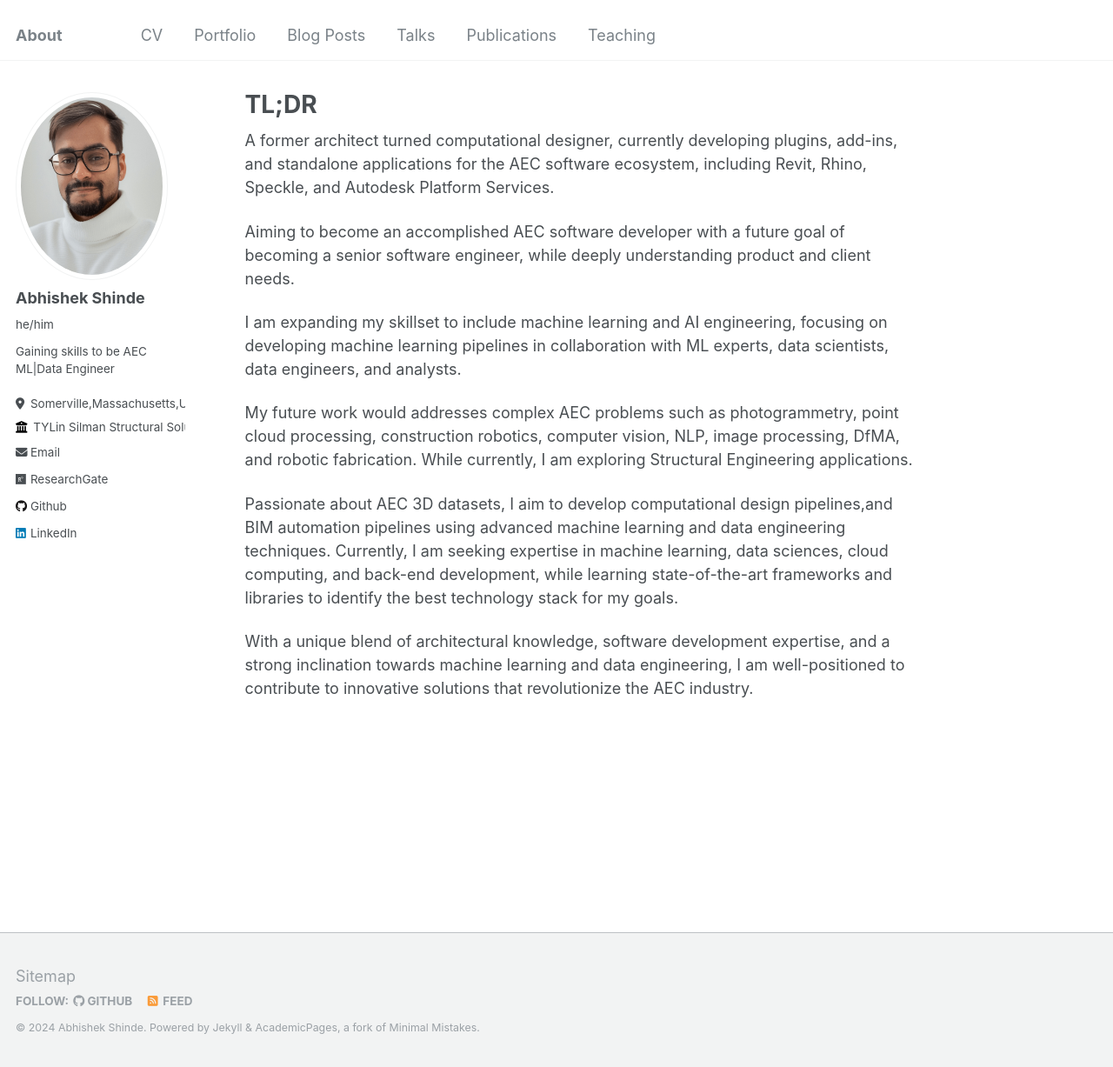
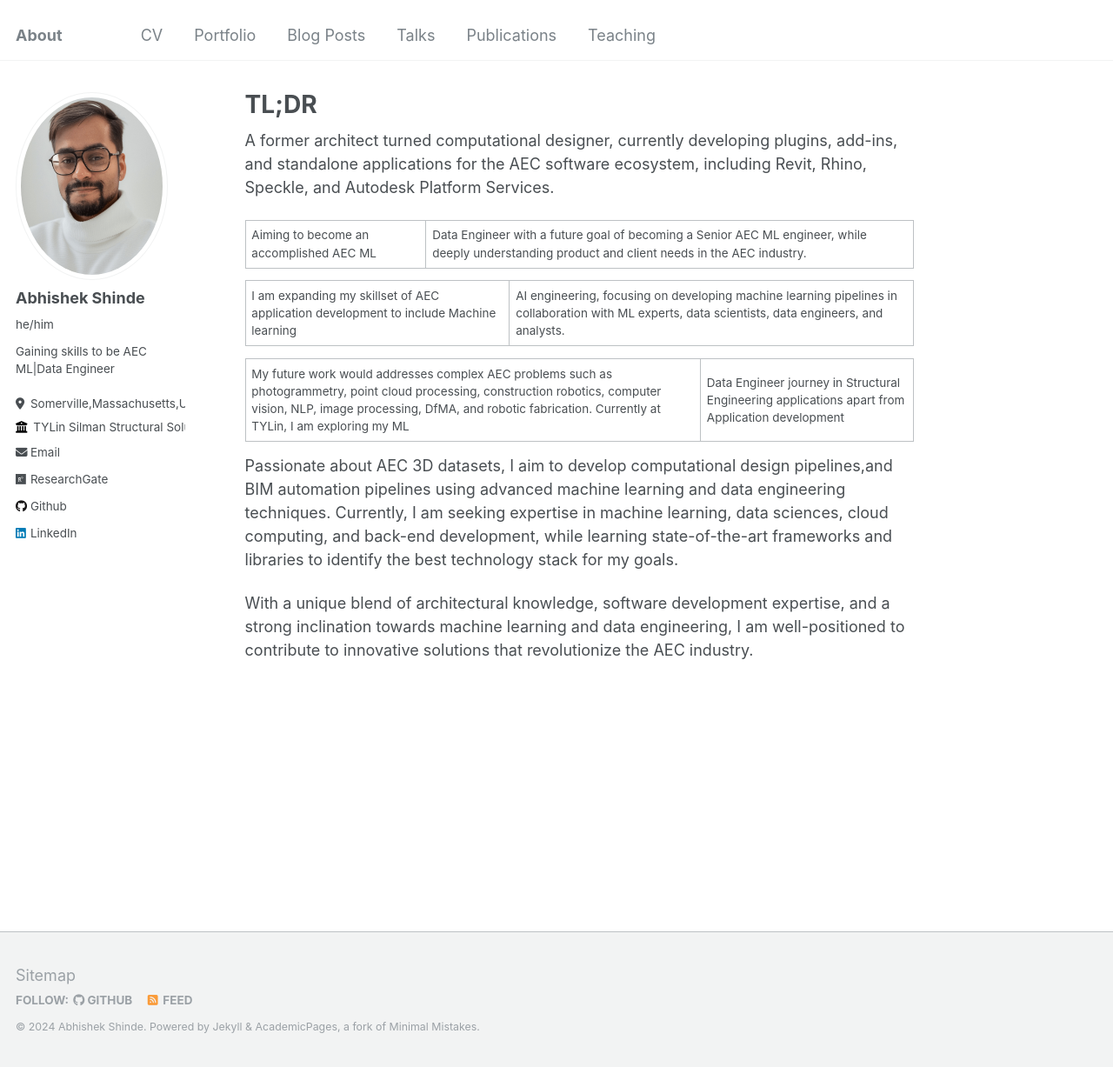
Before and after one commit to InquisitiveAS/InquisitiveAS.github.io, a Jekyll site: the page built from _pages/about.md, in a window 1280 px wide and 1227 px high. Shown: the whole window at 87% size. Built offline with Jekyll 4.4.1, drawn with Linux system fonts in a browser that asks for light colours.

Commit message:
Update about me

```diff
--- a/_pages/about.md
+++ b/_pages/about.md
@@ -9,11 +9,11 @@
 
 A former architect turned computational designer, currently developing plugins, add-ins, and standalone applications for the AEC software ecosystem, including Revit, Rhino, Speckle, and Autodesk Platform Services.
 
-Aiming to become an accomplished AEC software developer with a future goal of becoming a senior software engineer, while deeply understanding product and client needs.
+Aiming to become an accomplished AEC ML|Data Engineer with a future goal of becoming a Senior AEC ML engineer, while deeply understanding product and client needs in the AEC industry.
 
-I am expanding my skillset to include machine learning and AI engineering, focusing on developing machine learning pipelines in collaboration with ML experts, data scientists, data engineers, and analysts.
+I am expanding my skillset of AEC application development to include Machine learning | AI engineering, focusing on developing machine learning pipelines in collaboration with ML experts, data scientists, data engineers, and analysts.
 
-My future work would addresses complex AEC problems such as photogrammetry, point cloud processing, construction robotics, computer vision, NLP, image processing, DfMA, and robotic fabrication. While currently, I am exploring Structural Engineering applications.
+My future work would addresses complex AEC problems such as photogrammetry, point cloud processing, construction robotics, computer vision, NLP, image processing, DfMA, and robotic fabrication. Currently at TYLin, I am exploring my ML|Data Engineer journey in Structural Engineering applications apart from Application development
 
 Passionate about AEC 3D datasets, I aim to develop computational design pipelines,and BIM automation pipelines using advanced machine learning and data engineering techniques. Currently, I am seeking expertise in machine learning, data sciences, cloud computing, and back-end development, while learning state-of-the-art frameworks and libraries to identify the best technology stack for my goals.
 
```
